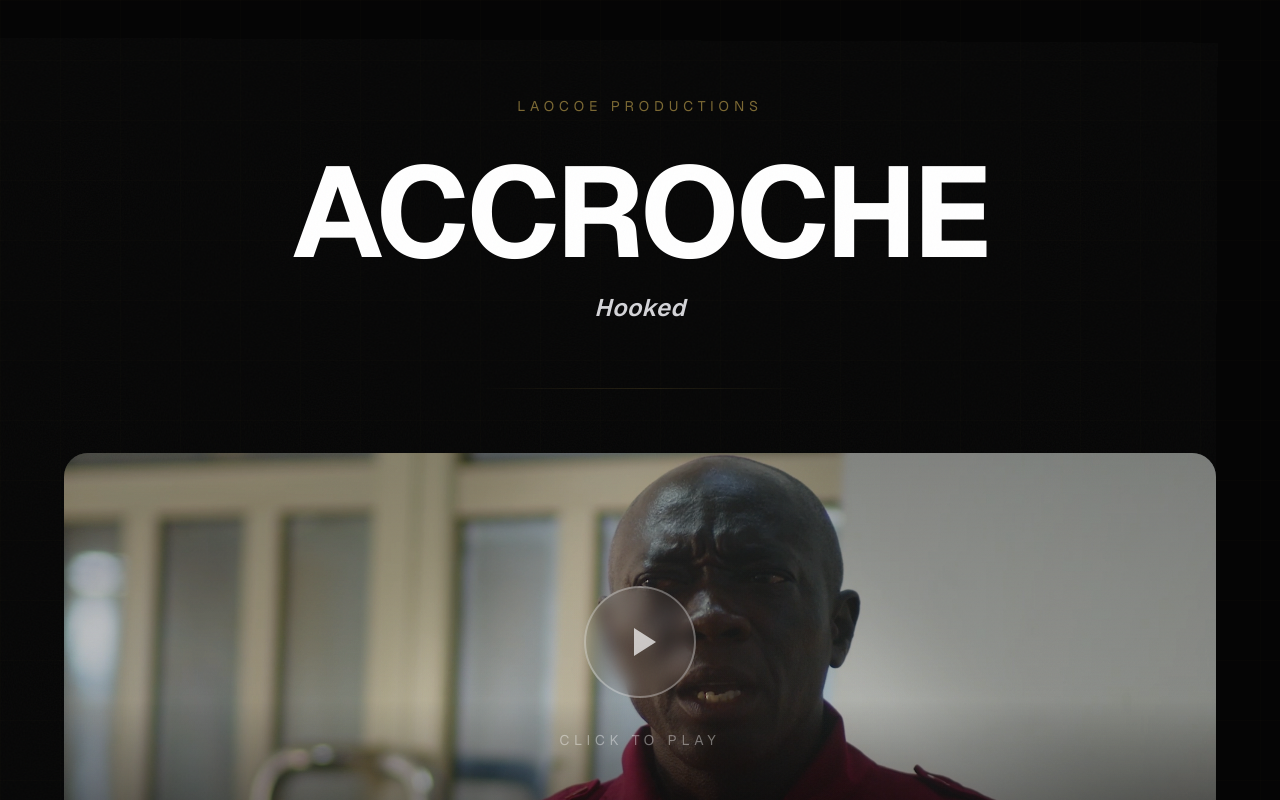
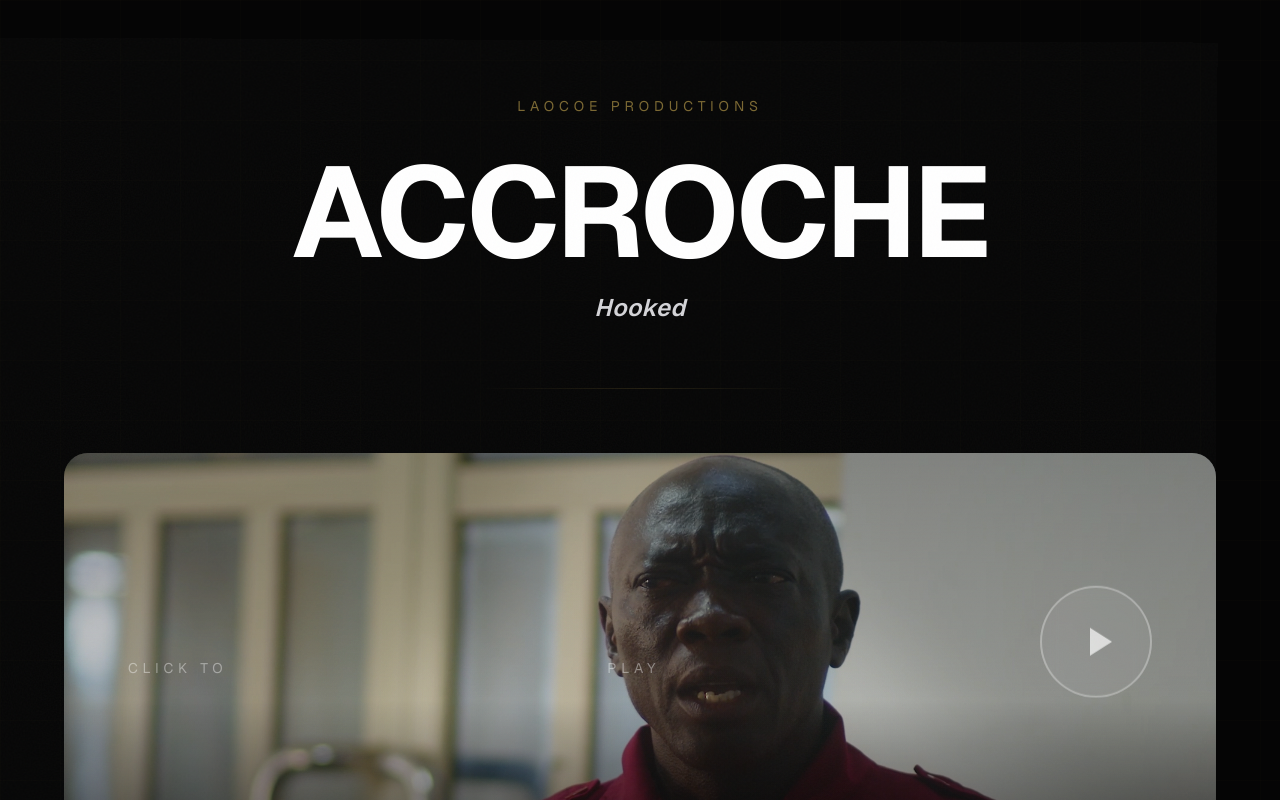
Before and after one commit to smartedgemediaco-creator/accroche-the-movie, a Next.js app: page / in a window 1280 px wide. Shown: the top 800 px of the page. Built offline with nearby package versions, Linux system fonts and the light colour scheme.

Commit message:
Creative click-to-play layout: 'Click to' on left, 'play' center, bouncing play icon on right

```diff
--- a/src/components/MovieSection.tsx
+++ b/src/components/MovieSection.tsx
@@ -206,15 +206,20 @@ function MovieCard({ title, videoUrl, onPlay, index }: {
         <div className="absolute inset-0 bg-gradient-to-t from-black/80 via-black/20 to-transparent" />
         <div className="absolute inset-0 bg-gradient-to-b from-black/30 via-transparent to-black/30" />
 
-        <div className="absolute inset-0 flex flex-col items-center justify-center gap-4 md:gap-8 pb-12 md:pb-16">
-          <div className="w-20 h-20 md:w-28 md:h-28 rounded-full border-2 border-white/30 flex items-center justify-center transition-all duration-500 group-hover:border-[#c8a84e] group-hover:bg-[#c8a84e]/15 group-hover:scale-110 group-hover:shadow-[0_0_100px_rgba(200,168,78,0.3)] backdrop-blur-sm bg-white/5">
-            <span className="text-white/70 group-hover:text-[#c8a84e] transition-colors duration-500">
-              <PlayIcon />
-            </span>
+        <div className="absolute inset-0 flex items-center px-6 md:px-10 lg:px-16 pb-12 md:pb-16">
+          <div className="flex w-full items-center justify-between">
+            <p className="text-xs md:text-sm tracking-[0.35em] uppercase text-white/40 group-hover:text-[#c8a84e]/70 transition-colors duration-500">
+              Click to
+            </p>
+            <p className="text-xs md:text-sm tracking-[0.35em] uppercase text-white/40 group-hover:text-[#c8a84e]/70 transition-colors duration-500">
+              play
+            </p>
+            <div className="w-20 h-20 md:w-28 md:h-28 rounded-full border-2 border-white/30 flex items-center justify-center transition-all duration-500 group-hover:border-[#c8a84e] group-hover:bg-[#c8a84e]/15 group-hover:scale-110 group-hover:shadow-[0_0_100px_rgba(200,168,78,0.3)] backdrop-blur-sm bg-white/5 animate-bounce">
+              <span className="text-white/70 group-hover:text-[#c8a84e] transition-colors duration-500">
+                <PlayIcon />
+              </span>
+            </div>
           </div>
-          <p className="text-xs md:text-sm tracking-[0.35em] uppercase text-white/40 group-hover:text-[#c8a84e]/70 transition-colors duration-500">
-            Click to play
-          </p>
         </div>
 
         <div className="absolute bottom-0 left-0 right-0 pt-48 pb-6 md:pb-10 px-6 md:px-10">
```
